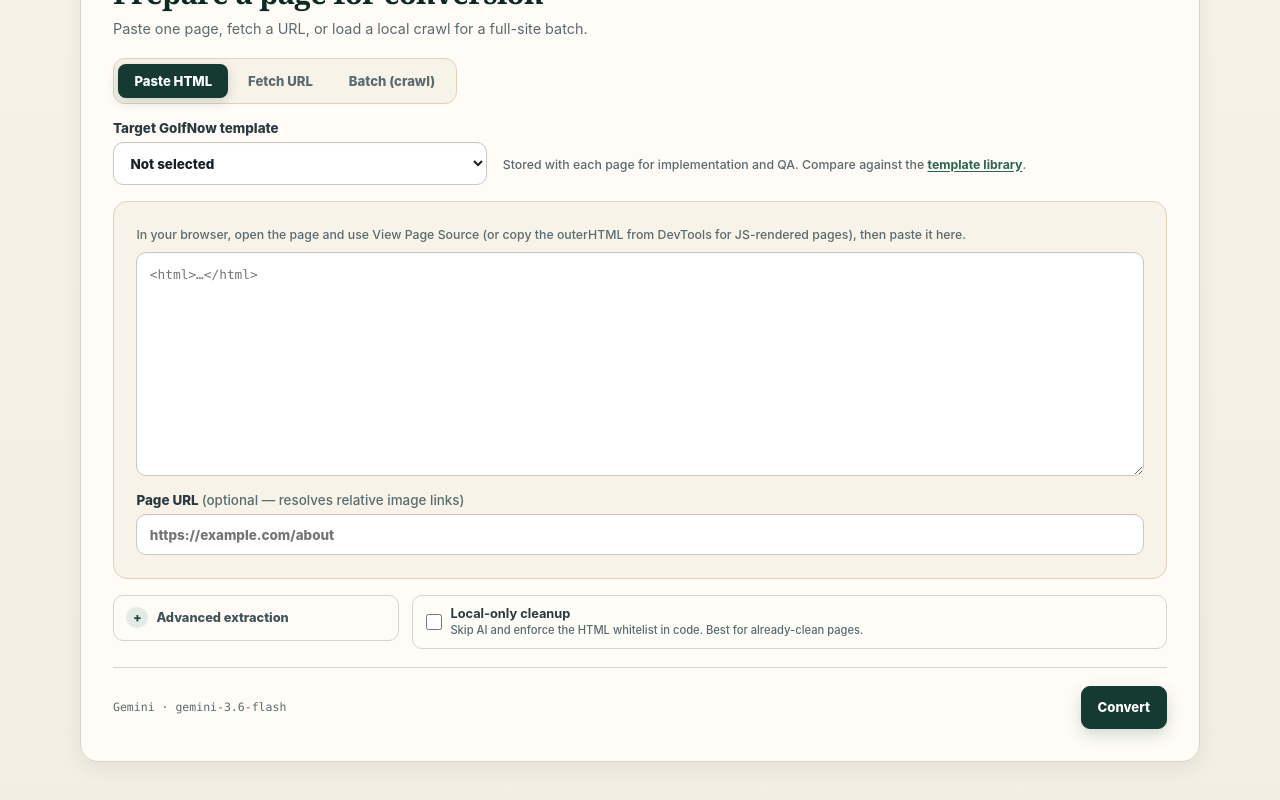
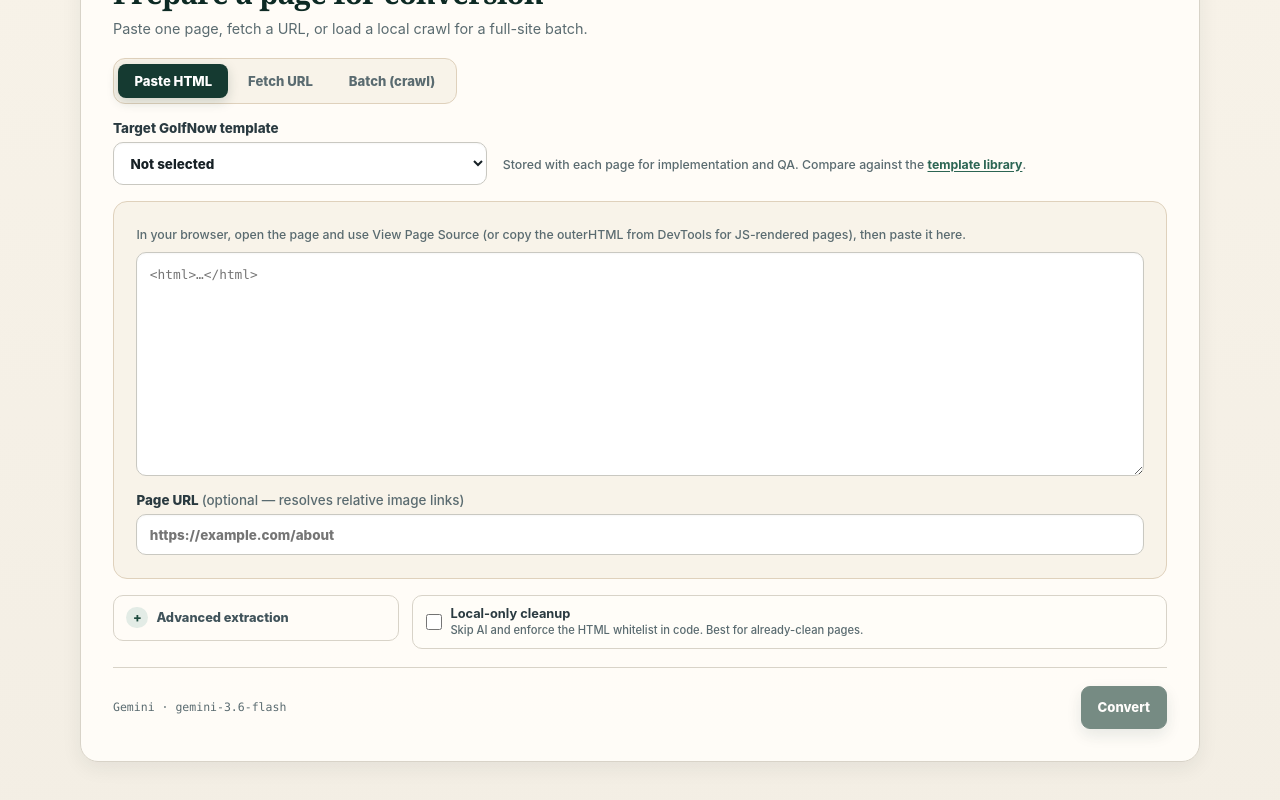
Before and after one commit to irgendjemandkeinkorper/wp-gutenberg-migration-translation, a React (Vite) app: page / in a window 1280 px wide. Shown: the part 513-1313 px from the top of the page. Built offline with nearby package versions, Linux system fonts and the light colour scheme.

Commit message:
🎨 Palette: Add explicit titles to disabled conversion buttons
Co-authored-by: irgendjemandkeinkorper <102175223+irgendjemandkeinkorper@users.noreply.github.com>

```diff
--- a/src/components/SourceInputPanel.tsx
+++ b/src/components/SourceInputPanel.tsx
@@ -325,13 +325,28 @@ export function SourceInputPanel({
                 className="primary"
                 onClick={() => void onConvertBatch()}
                 disabled={batch.length === 0}
+                title={batch.length === 0 ? "Load a crawl JSON file first" : undefined}
               >
                 {batchCounts.done === batch.length && batch.length > 0 ? "Run Batch Again" : "Start Batch"}
               </button>
             )}
           </div>
         ) : (
-          <button type="button" className="primary" onClick={() => void onConvert()} disabled={busy}>
+          <button
+            type="button"
+            className="primary"
+            onClick={() => void onConvert()}
+            disabled={busy || (tab === "fetch" && !pageUrl) || (tab === "paste" && !pastedHtml)}
+            title={
+              busy
+                ? "Conversion in progress"
+                : tab === "fetch" && !pageUrl
+                  ? "Enter a URL to fetch"
+                  : tab === "paste" && !pastedHtml
+                    ? "Paste HTML source code first"
+                    : undefined
+            }
+          >
             {busy ? "Converting…" : "Convert"}
           </button>
         )}
```
Also changed, not shown: .Jules/palette.md.
